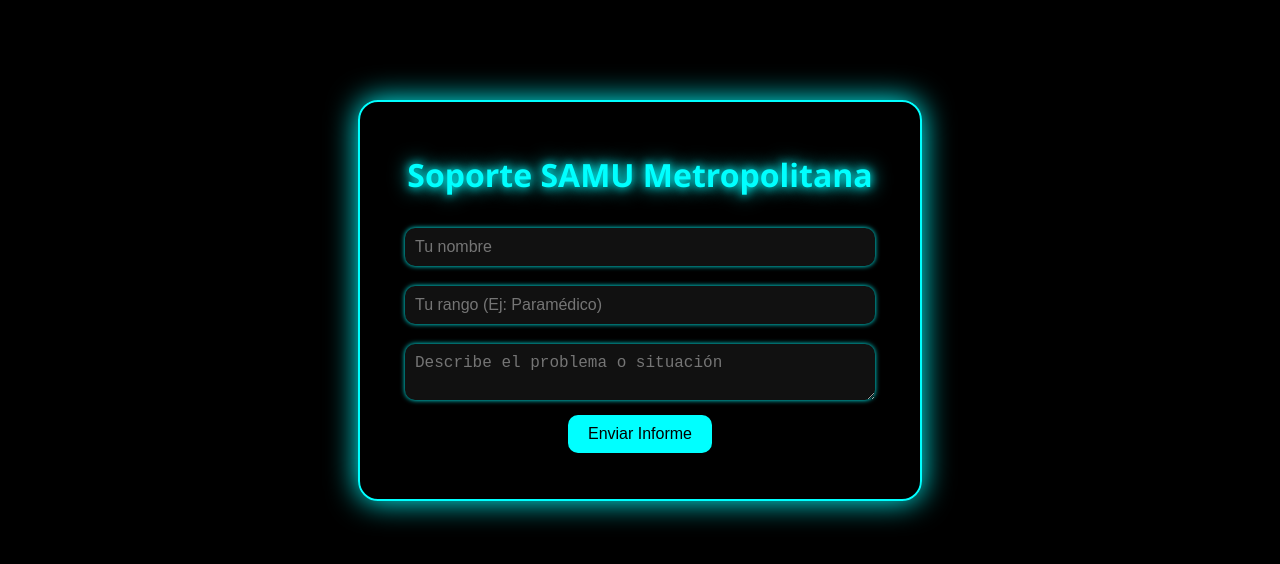
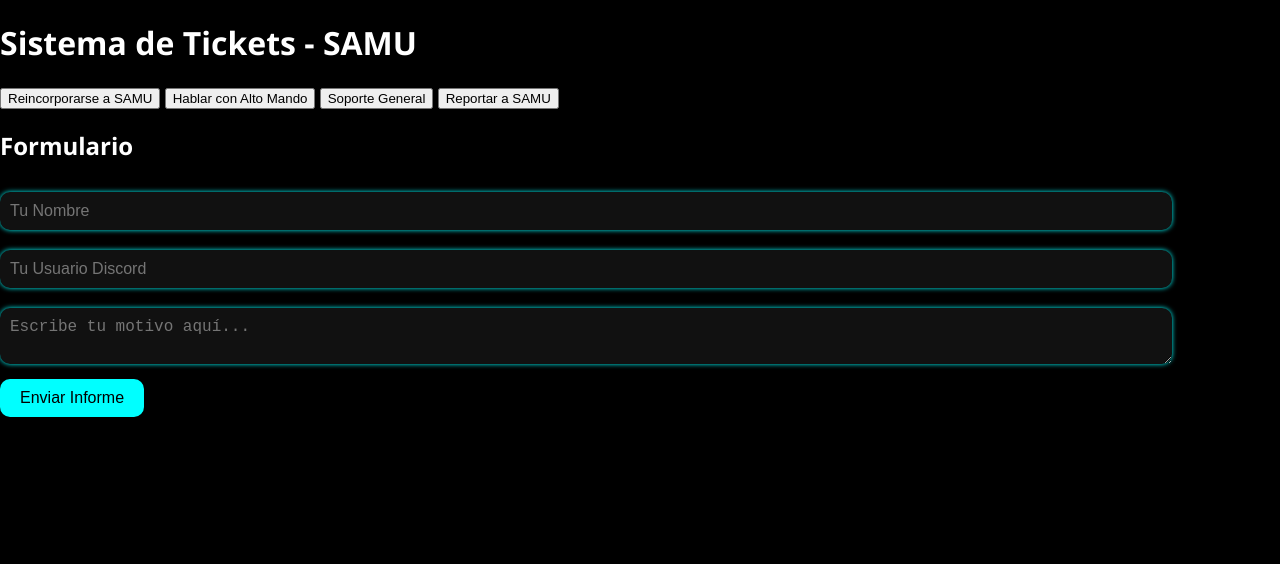
Before and after one commit to daniloisaias/MDT-DE-DATOS-Samu.cl, a plain HTML site: page index.html in a window 1280 px wide. Drawn offline with nearby package versions, Linux system fonts and the light colour scheme; no server answers.

Commit message:
Update index.html

```diff
--- a/index.html
+++ b/index.html
@@ -3,47 +3,47 @@
 <head>
   <meta charset="UTF-8" />
   <meta name="viewport" content="width=device-width, initial-scale=1.0" />
-  <title>Ticket SAMU</title>
+  <title>Centro de Tickets - SAMU</title>
   <link rel="stylesheet" href="style.css" />
 </head>
 <body>
-  <div id="particles-js"></div>
+  <div class="contenedor">
+    <h1 class="titulo-neon">Sistema de Tickets - SAMU</h1>
+    <div class="secciones">
+      <button onclick="mostrarFormulario('reincorporarse')" class="btn-seccion azul">Reincorporarse a SAMU</button>
+      <button onclick="mostrarFormulario('altoMando')" class="btn-seccion morado">Hablar con Alto Mando</button>
+      <button onclick="mostrarFormulario('soporte')" class="btn-seccion verde">Soporte General</button>
+      <button onclick="mostrarFormulario('reportar')" class="btn-seccion rojo">Reportar a SAMU</button>
+    </div>
 
-  <div class="container">
-    <h1 class="neon">Soporte SAMU Metropolitana</h1>
-    <form id="ticketForm">
-      <input type="text" id="nombre" placeholder="Tu nombre" required />
-      <input type="text" id="rango" placeholder="Tu rango (Ej: Paramédico)" required />
-      <textarea id="mensaje" placeholder="Describe el problema o situación" required></textarea>
-      <button type="submit">Enviar Informe</button>
-    </form>
-    <p id="confirmacion"></p>
+    <div class="formulario" id="formulario">
+      <h2 id="titulo-formulario">Formulario</h2>
+      <form id="ticketForm" action="https://tusitio.com/revisar" method="POST" target="_blank">
+        <input type="text" name="nombre" placeholder="Tu Nombre" required />
+        <input type="text" name="usuario" placeholder="Tu Usuario Discord" required />
+        <textarea name="mensaje" placeholder="Escribe tu motivo aquí..." required></textarea>
+        <button type="submit" class="btn-enviar">Enviar Informe</button>
+      </form>
+    </div>
   </div>
 
-  <!-- Partículas -->
-  <script src="https://cdn.jsdelivr.net/npm/particles.js"></script>
-  <script>
-    particlesJS.load('particles-js', 'particles.json');
-  </script>
+  <div class="particulas"></div>
 
   <script>
-    document.getElementById('ticketForm').addEventListener('submit', function (e) {
-      e.preventDefault();
+    function mostrarFormulario(seccion) {
+      const formulario = document.getElementById('formulario');
+      const titulo = document.getElementById('titulo-formulario');
 
-      const nombre = document.getElementById('nombre').value;
-      const rango = document.getElementById('rango').value;
-      const mensaje = document.getElementById('mensaje').value;
+      let titulos = {
+        reincorporarse: "Formulario - Reincorporarse",
+        altoMando: "Formulario - Alto Mando",
+        soporte: "Formulario - Soporte General",
+        reportar: "Formulario - Reportar"
+      };
 
-      // ENVÍO SIMULADO (puedes usar Webhook o backend real)
-      fetch('https://tusitio.com/altosmandos.html', {
-        method: 'POST',
-        headers: { 'Content-Type': 'application/json' },
-        body: JSON.stringify({ nombre, rango, mensaje })
-      });
-
-      document.getElementById('confirmacion').textContent = '✅ Ticket enviado con éxito.';
-      document.getElementById('ticketForm').reset();
-    });
+      formulario.style.display = 'block';
+      titulo.textContent = titulos[seccion];
+    }
   </script>
 </body>
 </html>
```
